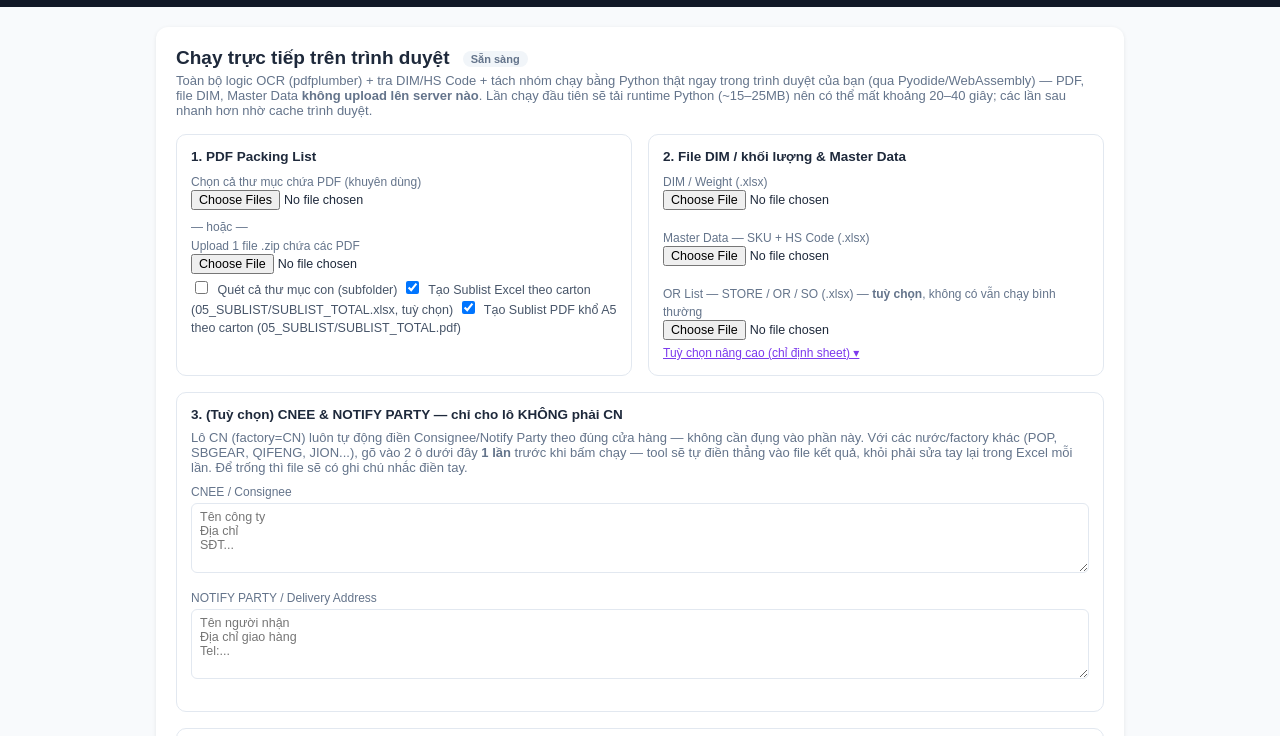
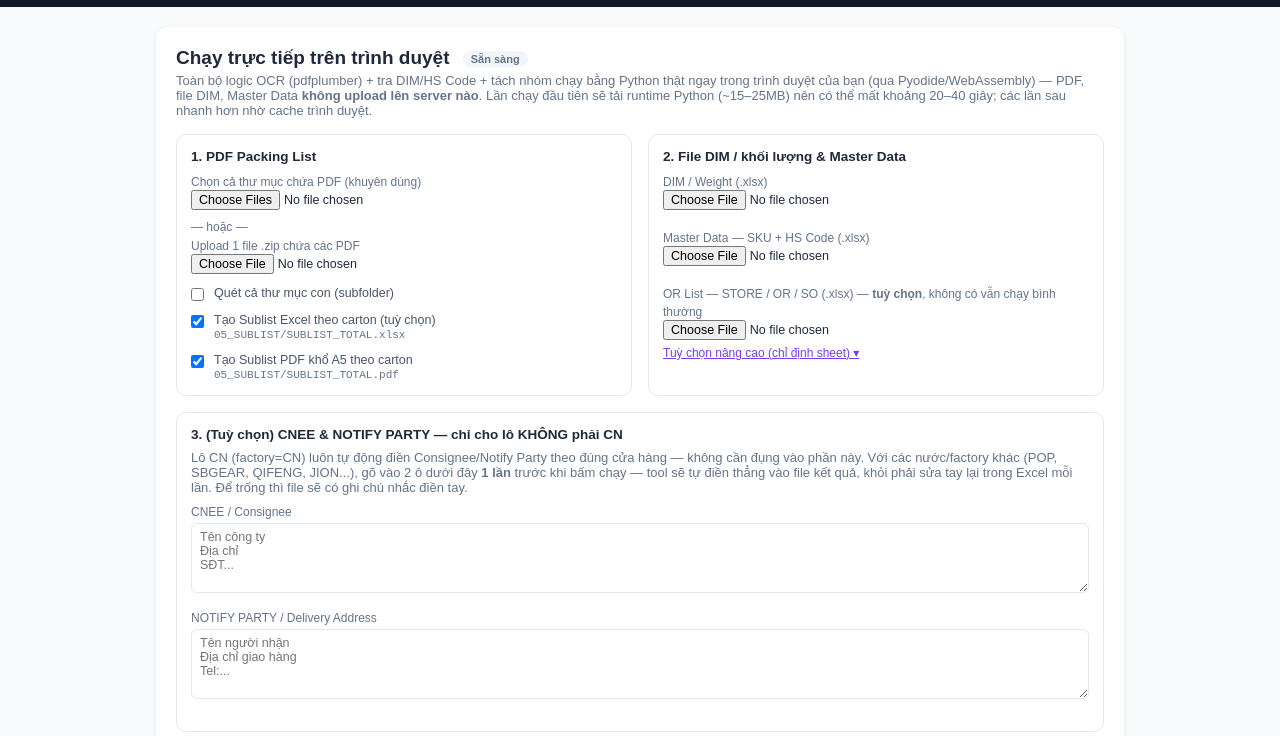
Before and after one commit to Doanngocmyy/warehouse-ops-portal, a plain HTML site: page tools/pl-ocr-grouping/app.html in a window 1280 px wide. Shown: the part 56-792 px from the top of the page. Drawn offline with nearby package versions, Linux system fonts and the light colour scheme.

Commit message:
fix(pl-ocr): stack PDF Packing List checkboxes vertically to match Sublist options UI

```diff
--- a/tools/pl-ocr-grouping/app.html
+++ b/tools/pl-ocr-grouping/app.html
@@ -19,20 +19,22 @@
   .adv-box .field-row { margin-bottom:10px; }
   .adv-box input[type=text] { width:100%; padding:6px 8px; border:1px solid #e2e8f0; border-radius:6px; font-size:12.5px; }
   .file-list-mini { font-size:11.5px; color:#64748b; margin-top:4px; max-height:70px; overflow-y:auto; }
-  .checkline { font-size:12.5px; color:#475569; margin-top:8px; }
-  .checkline input { margin-right:6px; }
-  /* V21 hotfix v3: Sublist option 5's two checkboxes were both plain
-     inline <label class="checkline"> elements -- labels default to
-     inline display, so two adjacent ones can flow onto the same visual
-     line (second checkbox landing at the far right of the first
-     option's wrapped text) instead of always starting a new row. This
-     is presentation-only: same two checkbox ids/logic, just given their
-     own explicit one-per-row layout via flexbox (no absolute
-     positioning, no nesting one checkbox inside the other's label). */
-  .sublist-options { display:flex; flex-direction:column; gap:12px; margin-top:8px; }
-  .sublist-option { display:flex; align-items:flex-start; gap:10px; font-size:12.5px; color:#475569; cursor:pointer; }
-  .sublist-option input[type=checkbox] { margin:2px 0 0 0; flex:0 0 auto; }
-  .sublist-option span { flex:1 1 auto; }
+  /* V21 hotfix: checkbox groups (Section 1 "PDF Packing List" and
+     Section 5 "Sublist Display Options") were plain inline
+     <label class="checkline"> elements -- labels default to inline
+     display, so adjacent ones can flow onto the same visual line
+     (a checkbox landing at the far right of the previous option's
+     wrapped text) instead of always starting a new row. Shared,
+     reusable vertical-option pattern used by BOTH sections so the
+     layout language stays consistent site-wide. Presentation-only:
+     same checkbox ids/logic, just given explicit one-option-per-row
+     layout via flexbox (no absolute positioning, no nesting one
+     checkbox inside another's label). */
+  .checkbox-options { display:flex; flex-direction:column; gap:12px; margin-top:8px; }
+  .checkbox-option { display:flex; align-items:flex-start; gap:10px; font-size:12.5px; color:#475569; cursor:pointer; }
+  .checkbox-option input[type=checkbox] { margin:2px 0 0 0; flex:0 0 auto; }
+  .checkbox-option span { flex:1 1 auto; }
+  .checkbox-option code { font-size:11px; color:#64748b; }
   .stage-badge { display:inline-block; font-size:11px; font-weight:700; padding:2px 8px; border-radius:10px; margin-left:8px; vertical-align:middle; }
   .stage-badge.idle { background:#f1f5f9; color:#64748b; }
   .stage-badge.busy { background:#fef3c7; color:#92400e; }
@@ -78,9 +80,20 @@
         <label class="small">Upload 1 file .zip chứa các PDF</label><br>
         <input type="file" id="pdfZipInput" accept=".zip">
         <div class="file-list-mini" id="pdfFileList"></div>
-        <label class="checkline"><input type="checkbox" id="recursiveCheck"> Quét cả thư mục con (subfolder)</label>
-        <label class="checkline"><input type="checkbox" id="generateSublistCheck" checked> Tạo Sublist Excel theo carton (05_SUBLIST/SUBLIST_TOTAL.xlsx, tuỳ chọn)</label>
-        <label class="checkline"><input type="checkbox" id="generateSublistPdfCheck" checked> Tạo Sublist PDF khổ A5 theo carton (05_SUBLIST/SUBLIST_TOTAL.pdf)</label>
+        <div class="checkbox-options">
+          <label class="checkbox-option">
+            <input type="checkbox" id="recursiveCheck">
+            <span>Quét cả thư mục con (subfolder)</span>
+          </label>
+          <label class="checkbox-option">
+            <input type="checkbox" id="generateSublistCheck" checked>
+            <span>Tạo Sublist Excel theo carton (tuỳ chọn)<br><code>05_SUBLIST/SUBLIST_TOTAL.xlsx</code></span>
+          </label>
+          <label class="checkbox-option">
+            <input type="checkbox" id="generateSublistPdfCheck" checked>
+            <span>Tạo Sublist PDF khổ A5 theo carton<br><code>05_SUBLIST/SUBLIST_TOTAL.pdf</code></span>
+          </label>
+        </div>
       </div>
       <div class="panel">
         <h4>2. File DIM / khối lượng &amp; Master Data</h4>
@@ -152,13 +165,13 @@
 
     <div class="panel manual-panel">
       <h4>5. (Tuỳ chọn) Hiển thị Sublist</h4>
-      <div class="sublist-options">
-        <label class="sublist-option">
+      <div class="checkbox-options">
+        <label class="checkbox-option">
           <input type="checkbox" id="convertToPcsCheck">
           <span>Convert CARTON UOM to PCS (chuyển đổi CARTON_10PCS/CARTON_40PCS... thành PCS trên Sublist
             — mặc định TẮT, giữ nguyên UOM/QTY gốc)</span>
         </label>
-        <label class="sublist-option">
+        <label class="checkbox-option">
           <input type="checkbox" id="showUomInSublistCheck">
           <span>Show UOM in Sublist (thêm cột UOM giữa EAN và QTY trên Sublist — mặc định TẮT)</span>
         </label>
```
